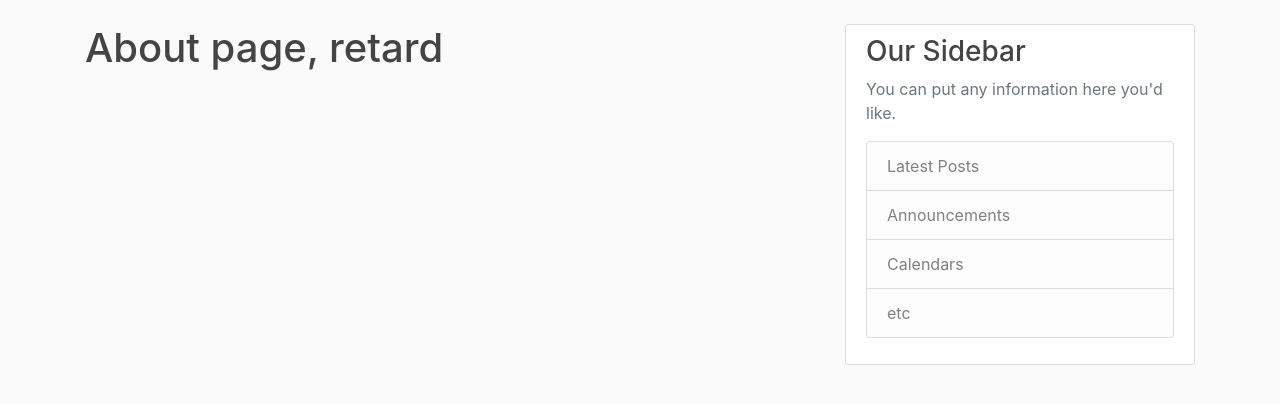
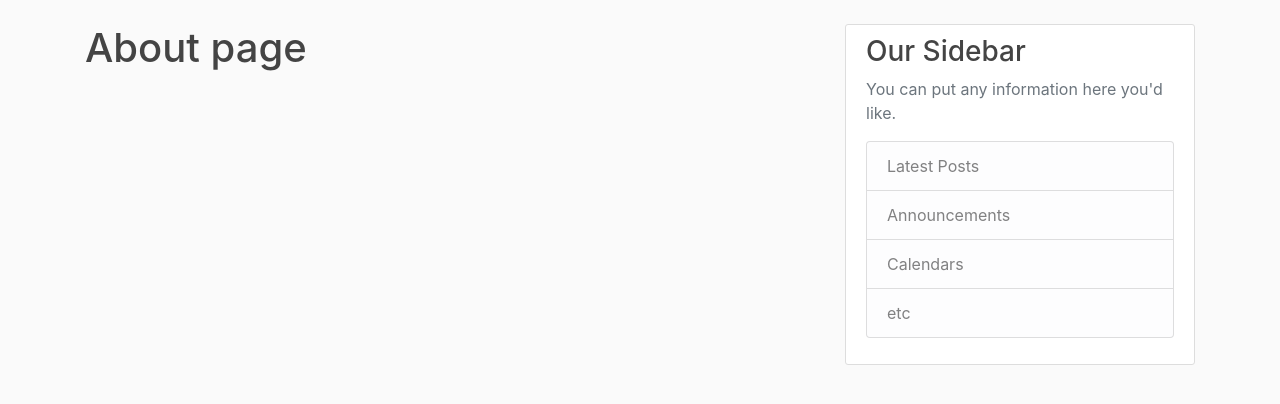
Before and after one commit to Sidd1237/BITS_ACM_R2, a Django app: template blog/templates/blog/about.html in a window 1280 px wide. Shown: the part 56-460 px from the top of the page. Run offline with Django 4.2, Linux system fonts and the light colour scheme; the template is opened without the code that fills it, so the values that code supplies are empty; some libraries are stand-ins or nearby versions.

Commit message:
Update about.html
family friendly

```diff
--- a/blog/templates/blog/about.html
+++ b/blog/templates/blog/about.html
@@ -1,5 +1,5 @@
 {% extends "blog/base.html" %}
 
 {% block content %}
-		<h1>About page, retard</h1>
+		<h1>About page</h1>
 {% endblock content %}
```
